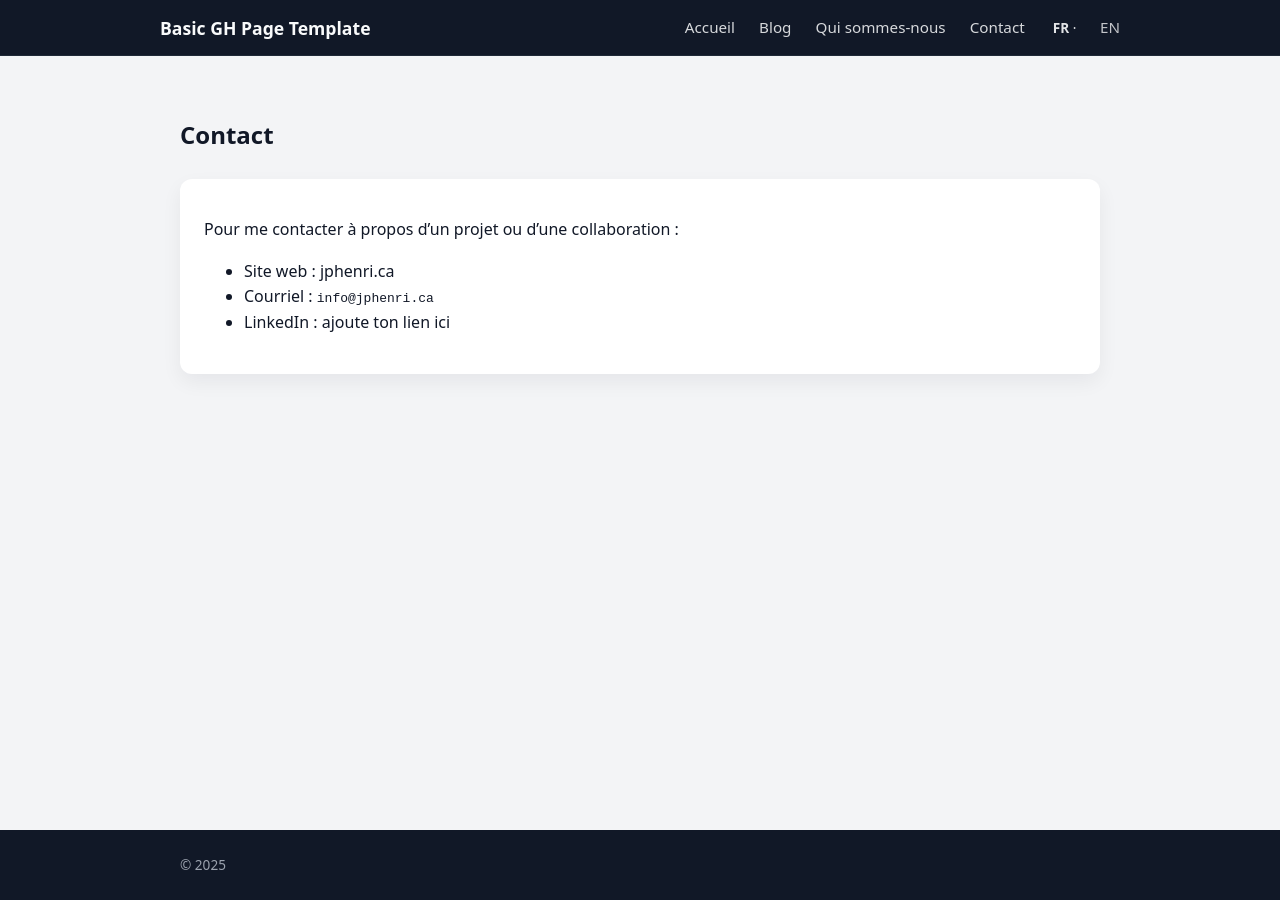
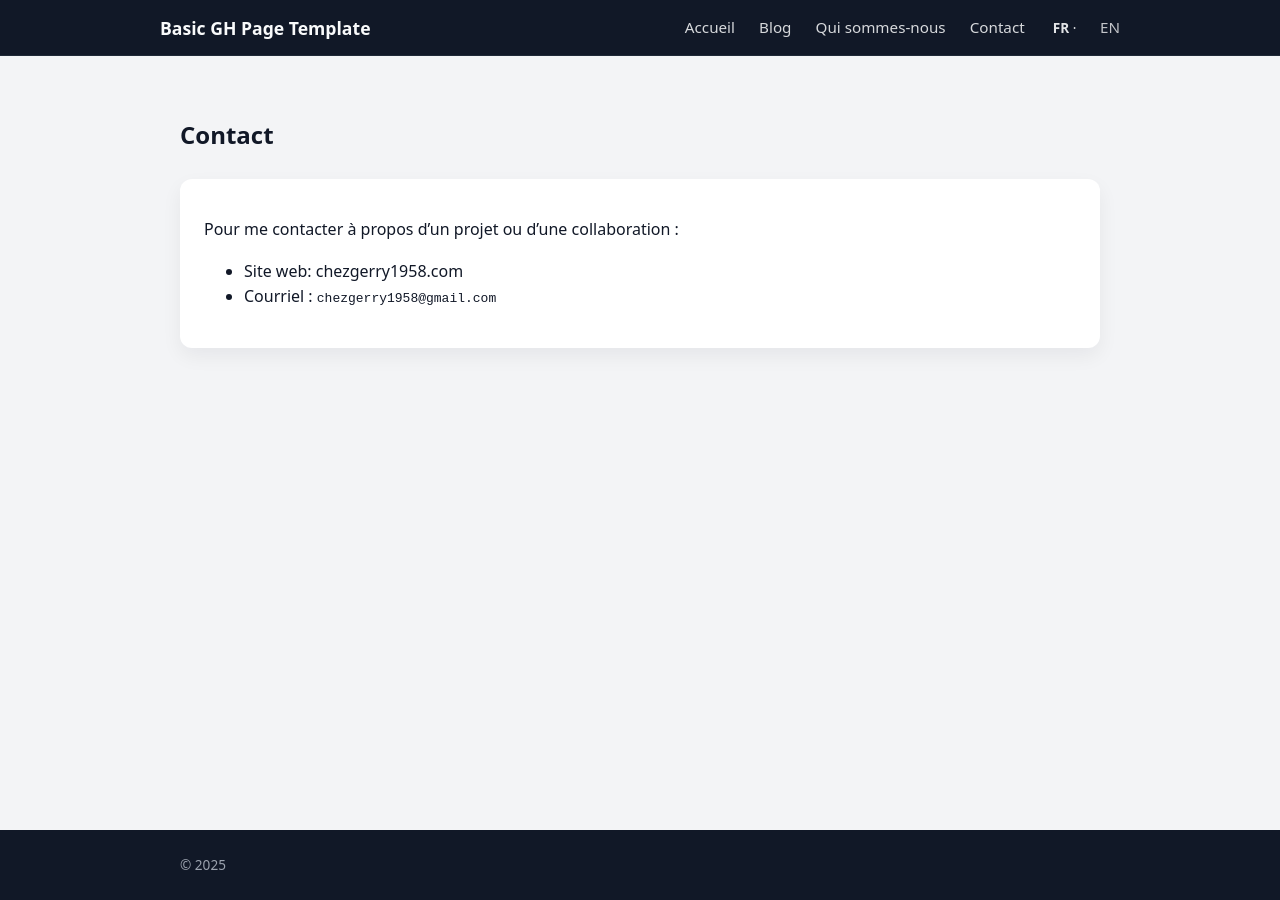
Before and after one commit to jphenri/botte-redwing.ca, a Jekyll site: the page built from contact.md, in a window 1280 px wide. Built offline with Jekyll 4.4.1, drawn with Linux system fonts in a browser that asks for light colours.

Commit message:
Update contact.md

```diff
--- a/contact.md
+++ b/contact.md
@@ -7,6 +7,5 @@ permalink: /contact/
 
 Pour me contacter à propos d’un projet ou d’une collaboration :
 
-- Site web : [jphenri.ca](https://jphenri.ca)
-- Courriel : `info@jphenri.ca`
-- LinkedIn : ajoute ton lien ici
+- Site web: [chezgerry1958.com](https://chezgerry1958.com)
+- Courriel : `chezgerry1958@gmail.com`
```
